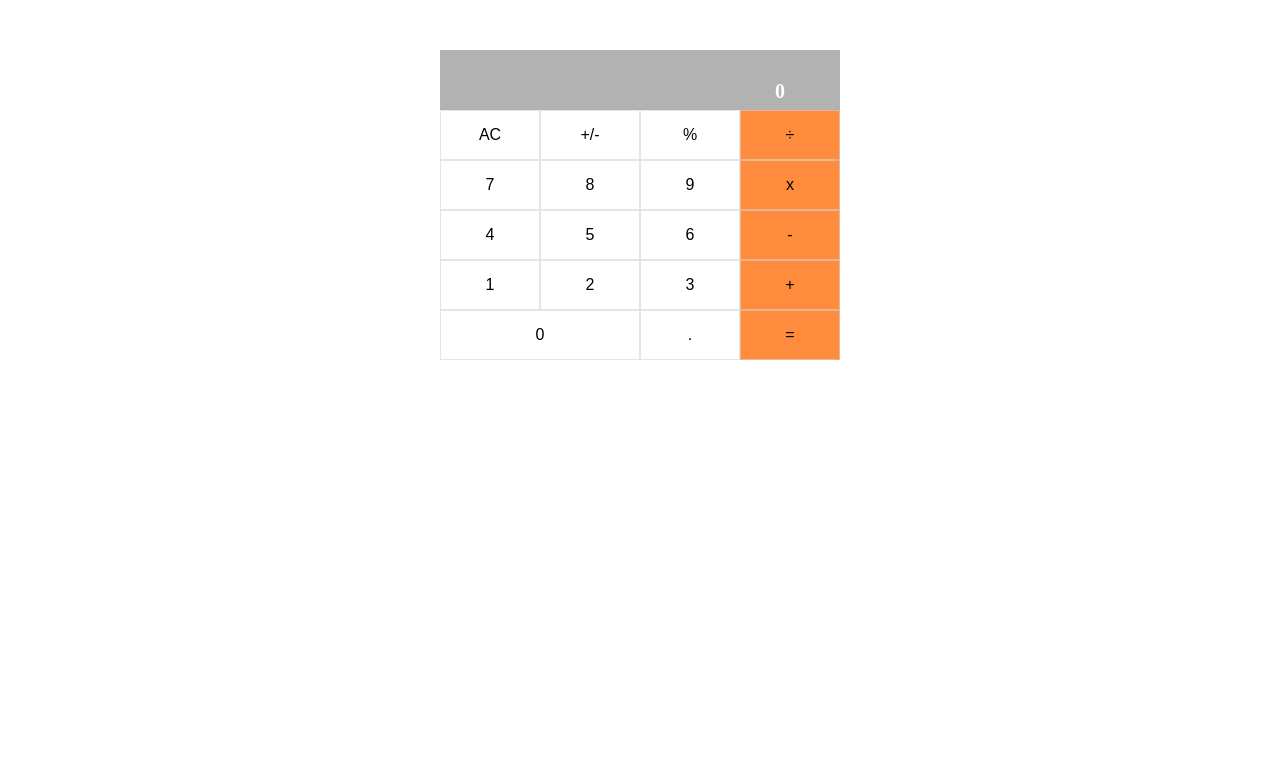
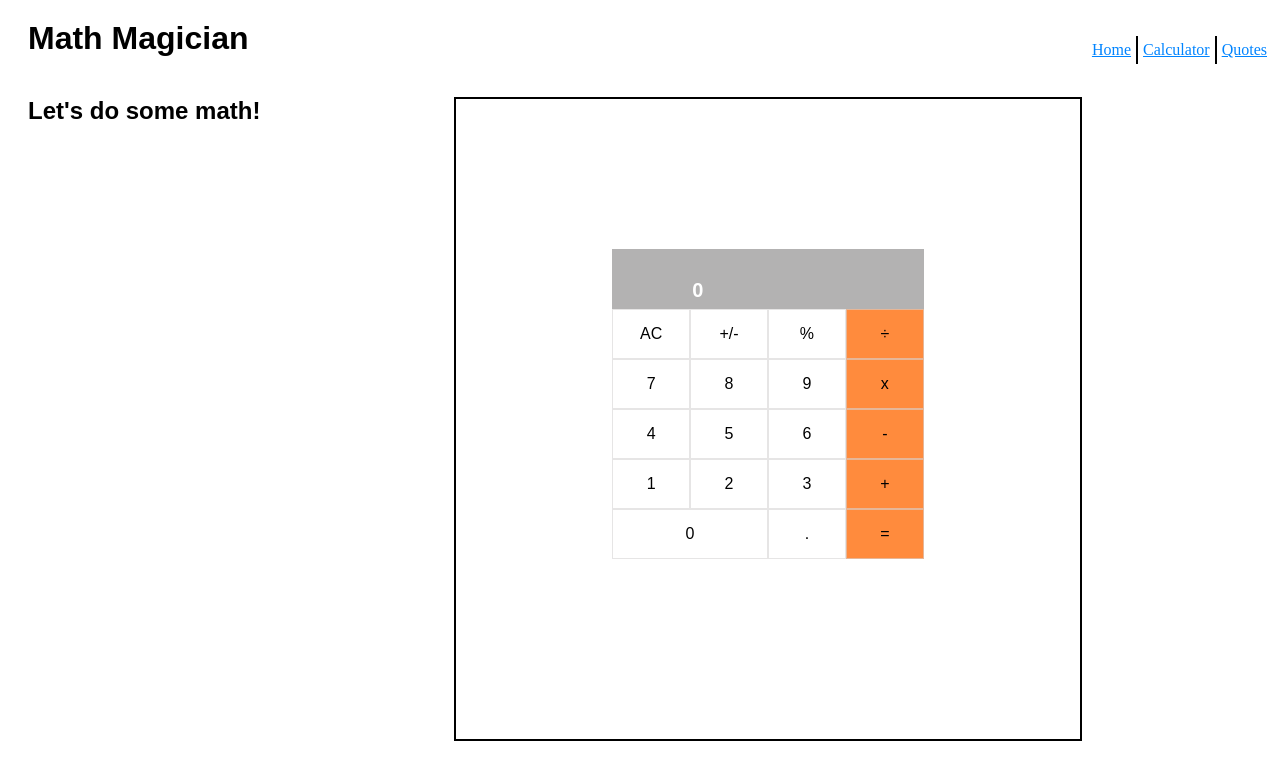
Before and after one commit to farouqdaif1/Math-Magicians, a React (Create React App) app: page /Calculate in a window 1280 px wide. Shown: the top 780 px of the page. Built offline with nearby package versions, Linux system fonts and the light colour scheme.

Commit message:
Add final touch

```diff
--- a/package.json
+++ b/package.json
@@ -9,6 +9,7 @@
     "big.js": "^6.1.1",
     "react": "^17.0.2",
     "react-dom": "^17.0.2",
+    "react-router-dom": "^5.2.0",
     "react-scripts": "4.0.3",
     "web-vitals": "^1.1.2"
   },
--- a/src/App.css
+++ b/src/App.css
@@ -1,21 +1,39 @@
-.container {
-  max-width: 400px;
-  margin: auto;
-}
-
 .result {
   height: 60px;
   background-color: #8b8989a6;
   width: 100%;
 }
 
+p {
+  margin: 50px;
+  display: flex;
+  align-content: center;
+  font-family: "Poppins", sans-serif;
+}
+
 .result p {
   font-size: 20px;
-  margin-left: 305px;
   margin-top: 50px;
   padding: 30px;
   font-weight: 600;
   color: #fff;
+}
+
+.cal {
+  width: 50%;
+  padding: 100px;
+}
+
+.calculator-body {
+  display: flex;
+  flex-direction: row;
+  justify-content: center;
+  width: 90%;
+  height: 80vh;
+  margin-top: 20px;
+  margin-left: 100px;
+  float: right;
+  border: 2px solid black;
 }
 
 .button {
@@ -39,3 +57,51 @@ button {
 .color {
   background-color: #ff8b3d;
 }
+
+nav {
+  display: flex;
+  flex-direction: row;
+  float: right;
+}
+
+.nav-link {
+  width: 10%;
+  display: flex;
+  justify-content: space-around;
+  list-style: none;
+}
+
+.line {
+  border: 1px solid black;
+}
+
+li {
+  margin: 5px;
+  color: rgb(0, 132, 255);
+}
+
+h1,
+h2,
+h3 {
+  margin: 20px;
+  font-family: "Poppins", sans-serif;
+}
+
+.quotes-p {
+  display: flex;
+  justify-content: center;
+  margin-top: 100px;
+  font-weight: 700;
+  font-family: "Poppins", sans-serif;
+}
+
+.cal-body {
+  display: grid;
+  grid-template-columns: 0.5fr 1fr;
+}
+
+.cal-bodyh2 {
+  display: flex;
+  align-content: center;
+  margin-top: 20px;
+}
--- a/src/App.js
+++ b/src/App.js
@@ -1,19 +1,28 @@
 import React from 'react';
 import './App.css';
-import Calculator from './components/Calculator';
+import {
+  BrowserRouter as Router,
+  Switch,
+  Route,
+} from 'react-router-dom';
+import Nav from './Nav';
+import Home from './Home';
+import Quote from './Quotes';
+import Calculate from './CalculatorPg';
 
-class App extends React.Component {
-  constructor(props) {
-    super(props);
-    this.state = {};
-  }
+function App() {
+  return (
+    <Router>
+      <div>
+        <Nav />
+        <Switch>
+          <Route path="/home" exact component={Home} />
+          <Route path="/Calculate" component={Calculate} />
+          <Route path="/Quote" component={Quote} />
+        </Switch>
+      </div>
+    </Router>
+  );
+}
 
-  render() {
-    return (
-      <div className="container">
-        <Calculator />
-      </div>
-    );
-  }
-}
 export default App;
--- /dev/null
+++ b/src/CalculatorPg.js
@@ -0,0 +1,21 @@
+import React from 'react';
+import './App.css';
+import Calculator from './components/Calculator';
+
+function Calculate() {
+  return (
+    <div>
+      <h1>Math Magician</h1>
+      <div className="cal-body">
+        <div>
+          <h2 className="cal-bodyh2">Let&apos;s do some math!</h2>
+        </div>
+        <div className="calculator-body">
+          <Calculator />
+        </div>
+      </div>
+    </div>
+  );
+}
+
+export default Calculate;
--- /dev/null
+++ b/src/Home.js
@@ -0,0 +1,27 @@
+import React from 'react';
+import './App.css';
+
+function Home() {
+  return (
+    <div>
+      <h1>Math Magician</h1>
+      <h3>Welcome to our Page!</h3>
+      <p>
+        Lorem Ipsum is simply dummy text of the printing and typesetting industry.Lorem Ipsum
+        s standard dummy text ever since the 1500s, when an unknown er took a galley of type and
+        .Lorem Ipsum is simply dummy text of the printing and typesetting industry. Lorem Ipsum
+        s standard dummy text ever since the 1500s, when an unknown er took a galley of type and
+        Lorem Ipsum is simply dummy text of the printing and typesetting industry. Lorem Ipsum
+        s standard dummy text ever since the 1500s, when an unknown er took a galley of type
+      </p>
+      <p>
+        It has survived not only five centuries, but also the leap into electronic typesetting,
+        remaining essentially unchanged. It was popularised in the 1960s with the release of
+        sheets containingly
+        with desktop publishing software like Aldus PageMaker including versions of Lorem Ipsum.
+      </p>
+    </div>
+  );
+}
+
+export default Home;
--- /dev/null
+++ b/src/Nav.js
@@ -0,0 +1,26 @@
+import React from 'react';
+import './App.css';
+import { Link } from 'react-router-dom';
+
+function Nav() {
+  const line = { color: 'rgb(0, 132, 255)' };
+  return (
+    <nav>
+      <ul className="nav-link">
+        <Link style={line} to="/home">
+          <li>Home</li>
+        </Link>
+        <div className="line" />
+        <Link style={line} to="/calculate">
+          <li>Calculator</li>
+        </Link>
+        <div className="line" />
+        <Link style={line} to="/quote">
+          <li>Quotes</li>
+        </Link>
+      </ul>
+    </nav>
+  );
+}
+
+export default Nav;
--- /dev/null
+++ b/src/Quotes.js
@@ -0,0 +1,17 @@
+import React from 'react';
+import './App.css';
+
+function Quote() {
+  return (
+    <div>
+      <h1>Math Magician</h1>
+      <p className="quotes-p">
+        Mathematics is not about numbers,equations, computations
+        <br />
+        or algorithms.It is about understanding.-William Paul Thurston
+      </p>
+    </div>
+  );
+}
+
+export default Quote;
--- a/src/components/Calculator.js
+++ b/src/components/Calculator.js
@@ -14,7 +14,7 @@ const Calculator = () => {
   };
 
   return (
-    <div>
+    <div className="cal">
       <div className="result">
         <p>
           {total}
```
Also changed, not shown: 1 other file (tests, documents, lock files or other folders).
